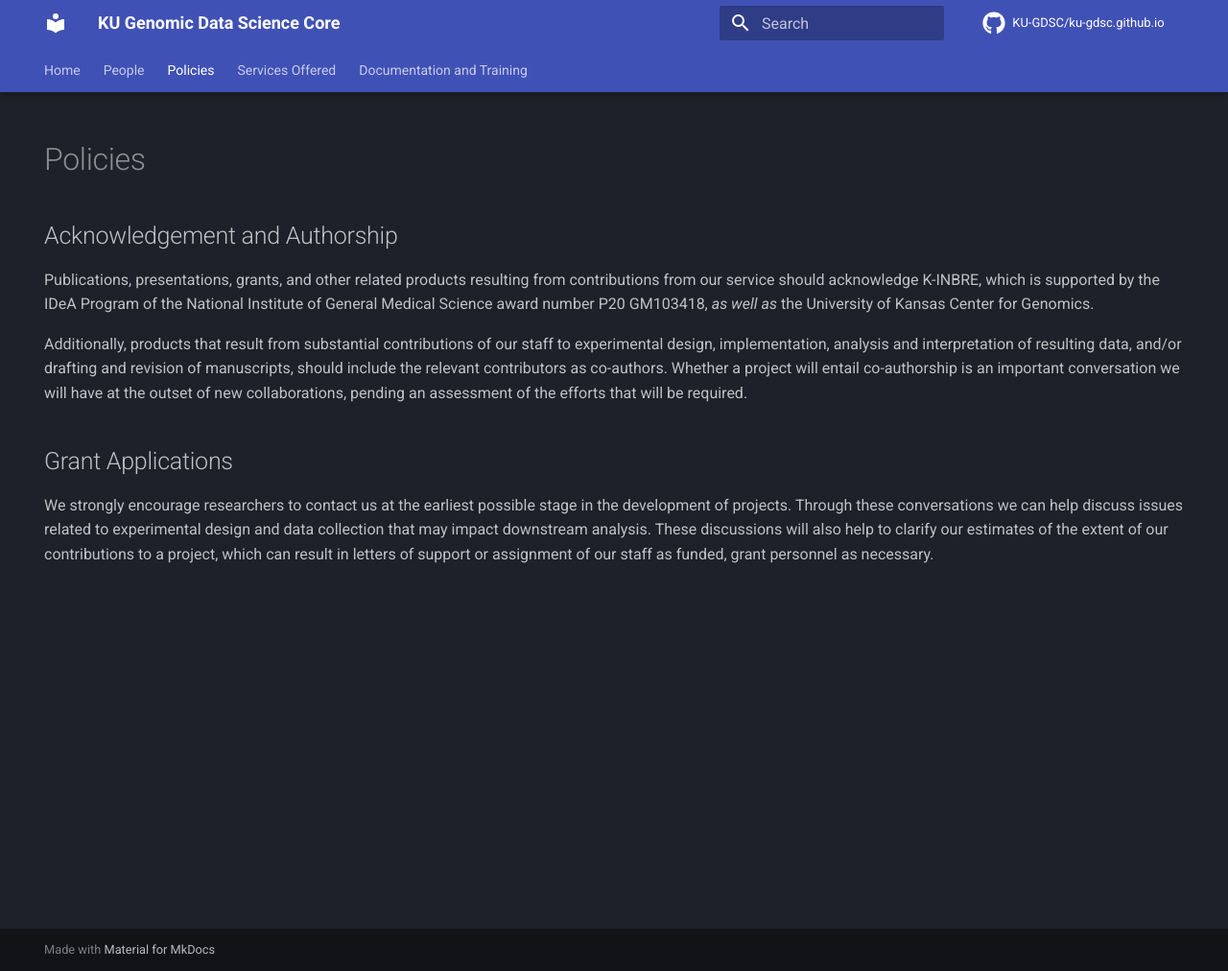
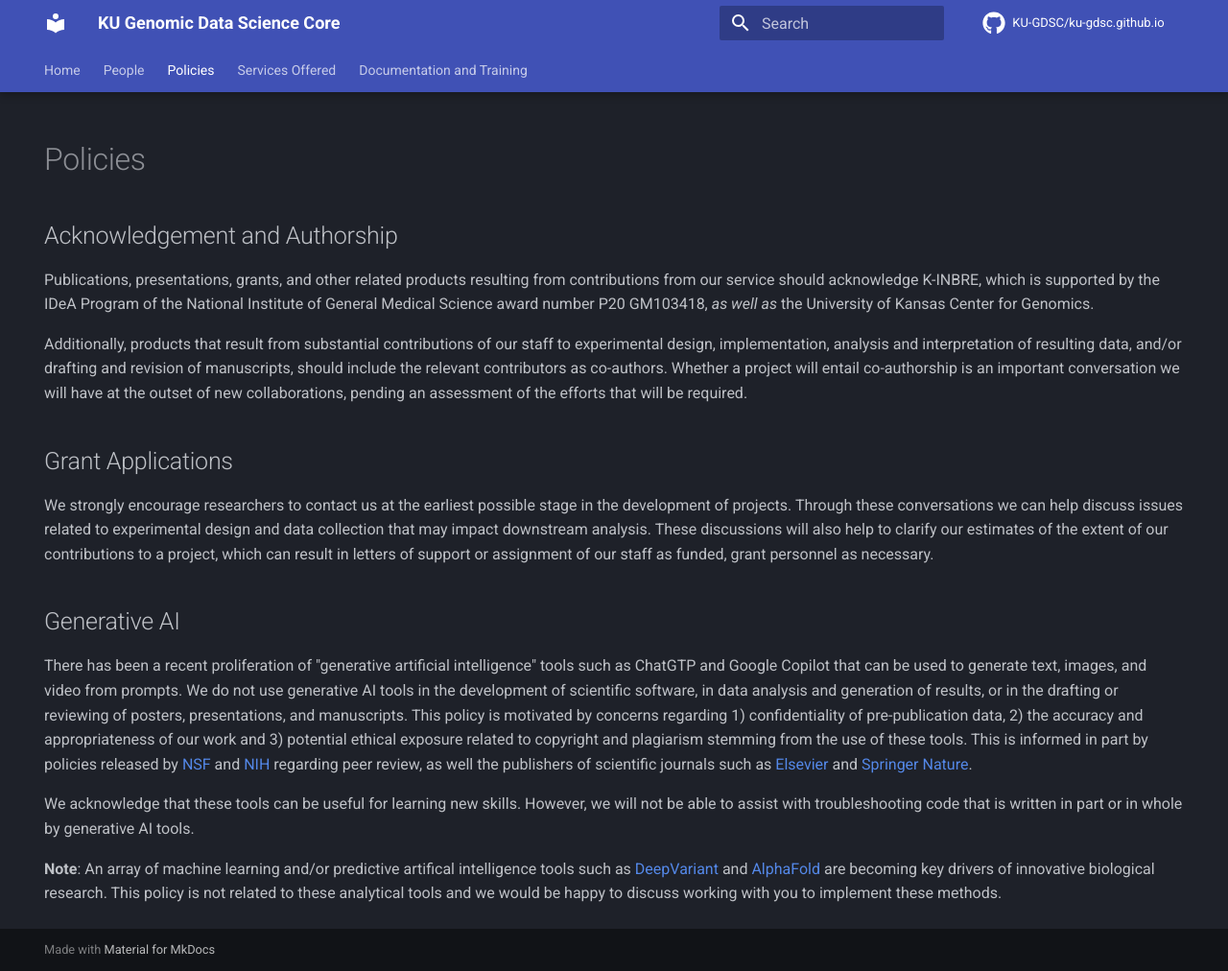
Before and after one commit to KU-GDSC/ku-gdsc.github.io, an MkDocs documentation site: the page built from docs/policies.md, in a window 1280 px wide and 1012 px high. Shown: the whole window at 96% size. Built offline with MkDocs 1.6.1 and Material for MkDocs 9.7.7, drawn with Linux system fonts in a browser that asks for light colours; comment, search, counter and statistics services are not loaded.

Commit message:
added genai policy

```diff
--- a/docs/policies.md
+++ b/docs/policies.md
@@ -15,3 +15,11 @@ Additionally, products that result from substantial contributions of our staff t
 ## Grant Applications
 
 We strongly encourage researchers to contact us at the earliest possible stage in the development of projects. Through these conversations we can help discuss issues related to experimental design and data collection that may impact downstream analysis. These discussions will also help to clarify our estimates of the extent of our contributions to a project, which can result in letters of support or assignment of our staff as funded, grant personnel as necessary.
+
+## Generative AI
+
+There has been a recent proliferation of "generative artificial intelligence" tools such as ChatGTP and Google Copilot that can be used to generate text, images, and video from prompts. We do not use generative AI tools in the development of scientific software, in data analysis and generation of results, or in the drafting or reviewing of posters, presentations, and manuscripts. This policy is motivated by concerns regarding 1) confidentiality of pre-publication data, 2) the accuracy and appropriateness of our work and 3) potential ethical exposure related to copyright and plagiarism stemming from the use of these tools. This is informed in part by policies released by [NSF](https://new.nsf.gov/news/notice-to-the-research-community-on-ai){:target="\_blank"} and [NIH](https://grants.nih.gov/grants/guide/notice-files/NOT-OD-23-149.html){:target="\_blank"} regarding peer review, as well the publishers of scientific journals such as [Elsevier](https://www.elsevier.com/about/policies-and-standards/the-use-of-generative-ai-and-ai-assisted-technologies-in-writing-for-elsevier){:target="\_blank"} and [Springer Nature](https://www.springernature.com/gp/policies/editorial-policies){:target="\_blank"}.
+
+We acknowledge that these tools can be useful for learning new skills. However, we will not be able to assist with troubleshooting code that is written in part or in whole by generative AI tools.
+
+**Note**: An array of machine learning and/or predictive artifical intelligence tools such as [DeepVariant](https://github.com/google/deepvariant){:target="\_blank"} and [AlphaFold](https://deepmind.google/technologies/alphafold/){:target="\_blank"} are becoming key drivers of innovative biological research. This policy is not related to these analytical tools and we would be happy to discuss working with you to implement these methods.
```
